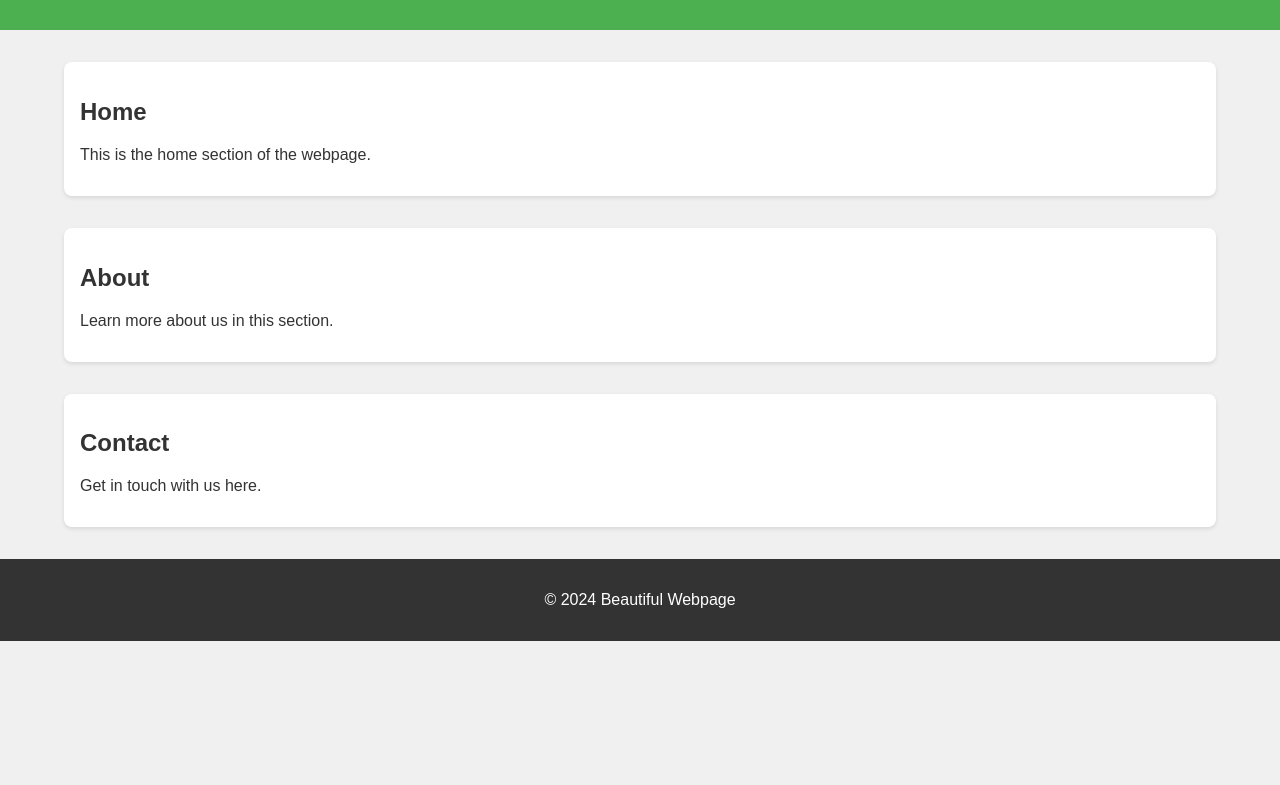
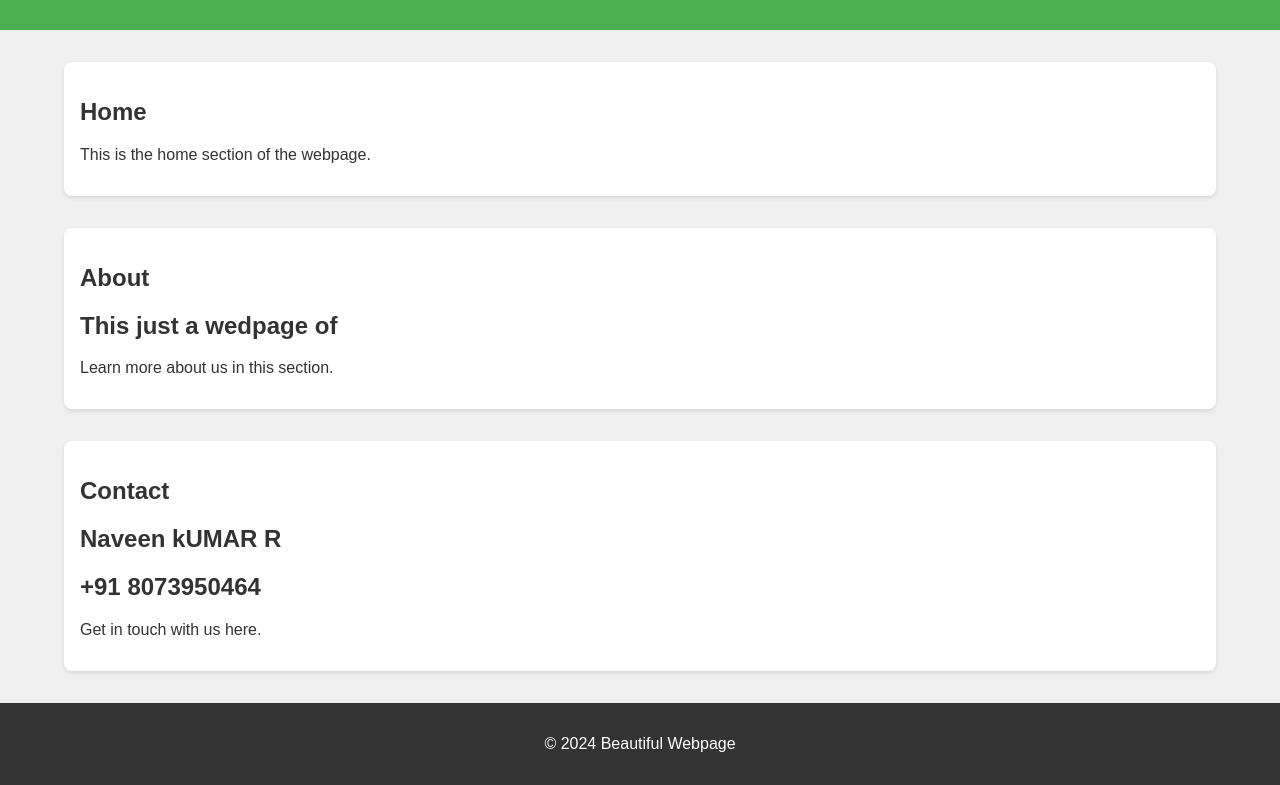
Before and after one commit to naveen841/jen, a plain HTML site: page index.html in a window 1280 px wide. Shown: the part 116-901 px from the top of the page. Before the commit the page ends 800 px from the top, so only its background shows below. Drawn offline with Linux system fonts and the light colour scheme.

Commit message:
Update index.html

```diff
--- a/index.html
+++ b/index.html
@@ -68,11 +68,14 @@
 
     <section id="about">
         <h2>About</h2>
+        <h2>This just a wedpage of</h2>
         <p>Learn more about us in this section.</p>
     </section>
 
     <section id="contact">
         <h2>Contact</h2>
+        <h2>Naveen kUMAR R</h2>
+        <h2>+91 8073950464</h2>
         <p>Get in touch with us here.</p>
     </section>
 
```
